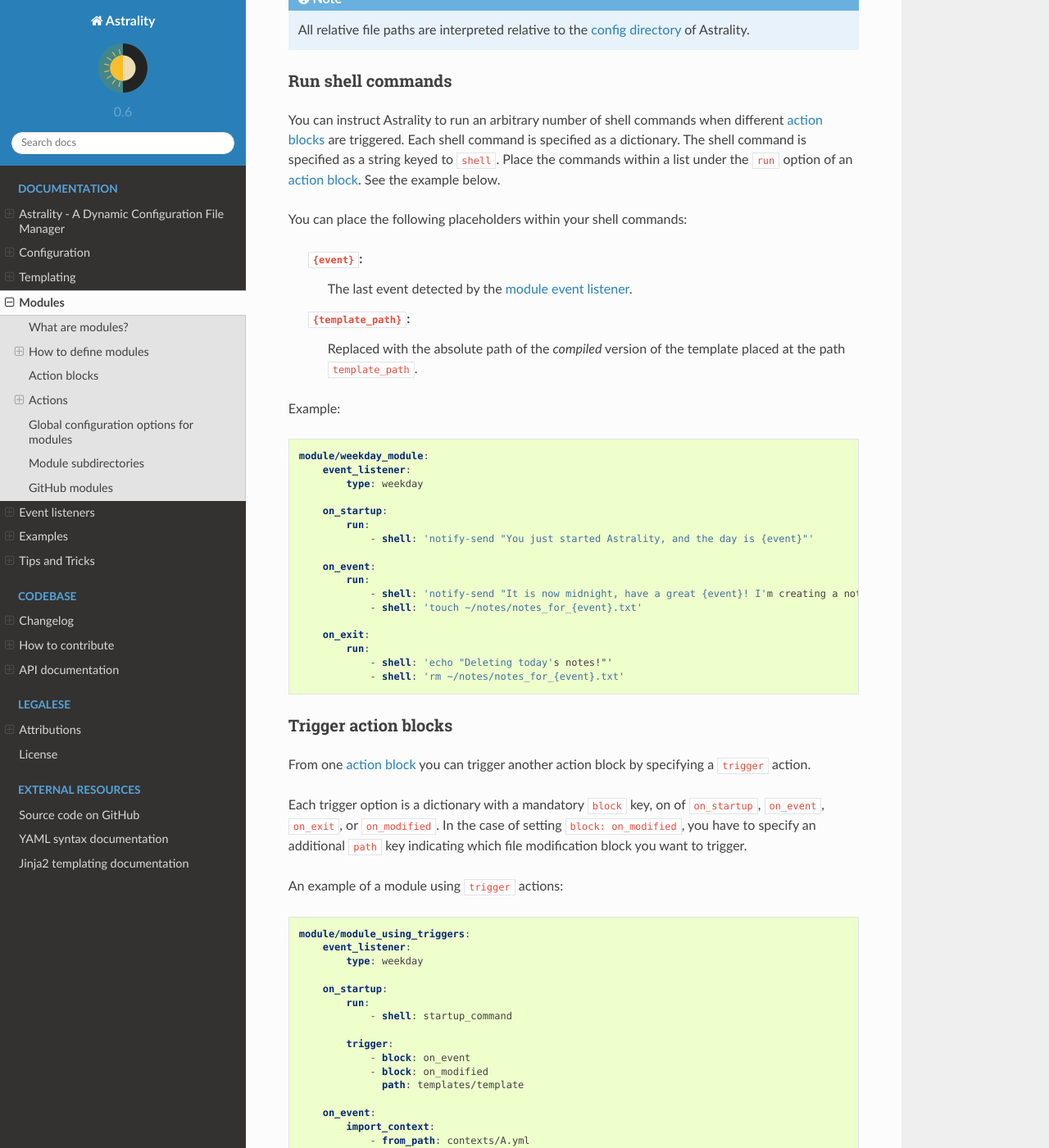
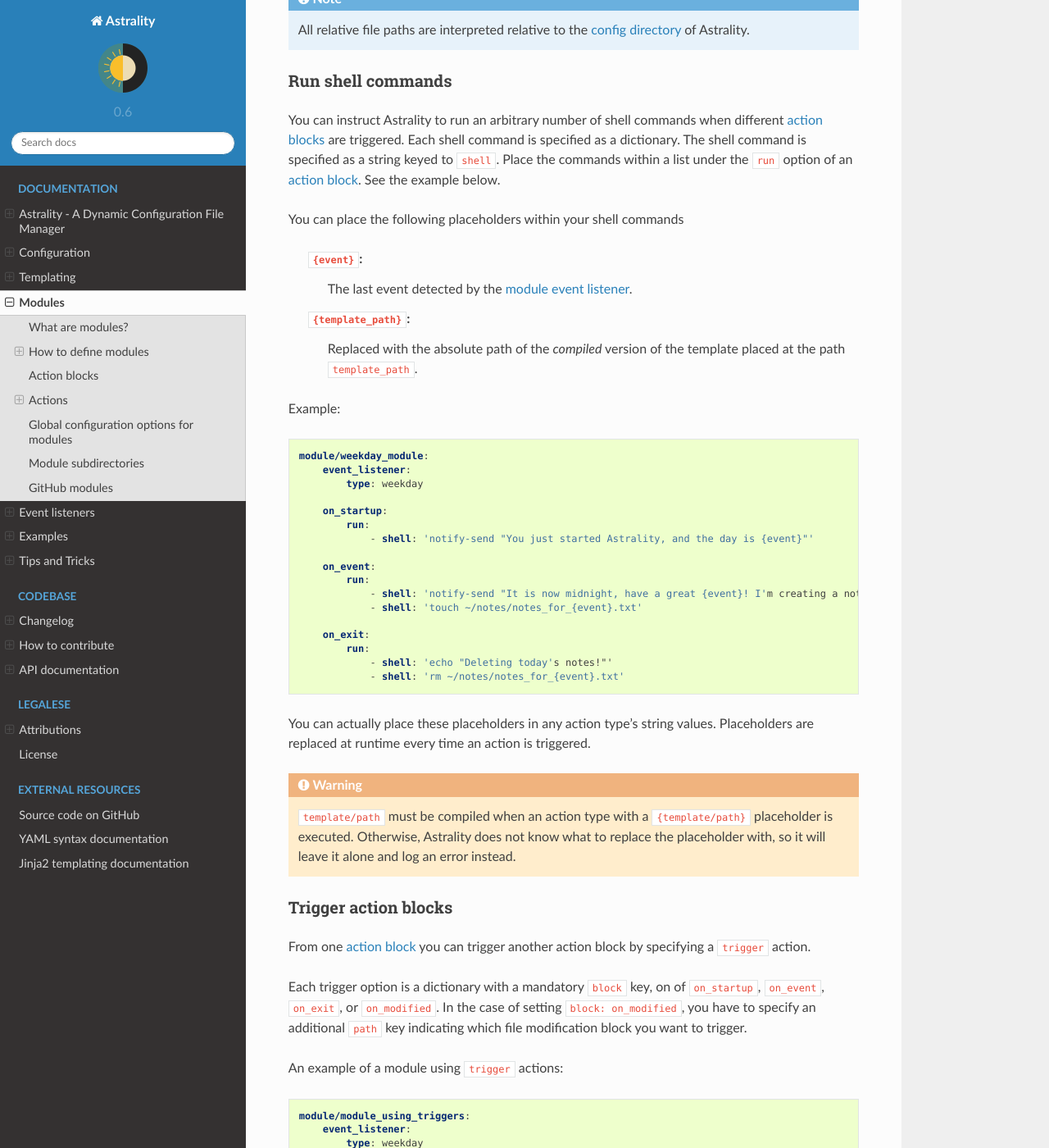
Before and after one commit to JakobGM/astrality, a Sphinx documentation site: the page built from docs/modules.rst, in a window 1280 px wide and 1400 px high, scrolled down 7160 px. Shown: the whole window at 82% size. Built offline with Sphinx 7.4.7 and the Read the Docs theme 2.0.0, drawn with Linux system fonts in a browser that asks for light colours; some of the changed text lies outside the part shown.

Commit message:
Update docs for trigger and placeholder behaviour

```diff
--- a/docs/modules.rst
+++ b/docs/modules.rst
@@ -305,7 +305,7 @@ The shell command is specified as a string keyed to ``shell``.
 Place the commands within a list under the ``run`` option of an :ref:`action block <modules_action_blocks>`.
 See the example below.
 
-You can place the following placeholders within your shell commands:
+You can place the following placeholders within your shell commands
 
     ``{event}``:
         The last event detected by the :ref:`module event listener <event_listeners>`.
@@ -335,6 +335,14 @@ Example:
                 - shell: 'echo "Deleting today's notes!"'
                 - shell: 'rm ~/notes/notes_for_{event}.txt'
 
+You can actually place these placeholders in any action type's string values.
+Placeholders are replaced at runtime every time an action is triggered.
+
+.. warning::
+    ``template/path`` must be compiled when an action type with a
+    ``{template/path}`` placeholder is executed. Otherwise, Astrality does not
+    know what to replace the placeholder with, so it will leave it alone and
+    log an error instead.
 
 .. _trigger_action:
 
@@ -362,8 +370,6 @@ An example of a module using ``trigger`` actions:
 
             trigger:
                 - block: on_event
-                - block: on_modified
-                  path: templates/template
 
         on_event:
             import_context:
```
Also changed, not shown: other parts of docs/modules.rst (+4 -7 lines), CHANGELOG.rst (+7 -0 lines).
